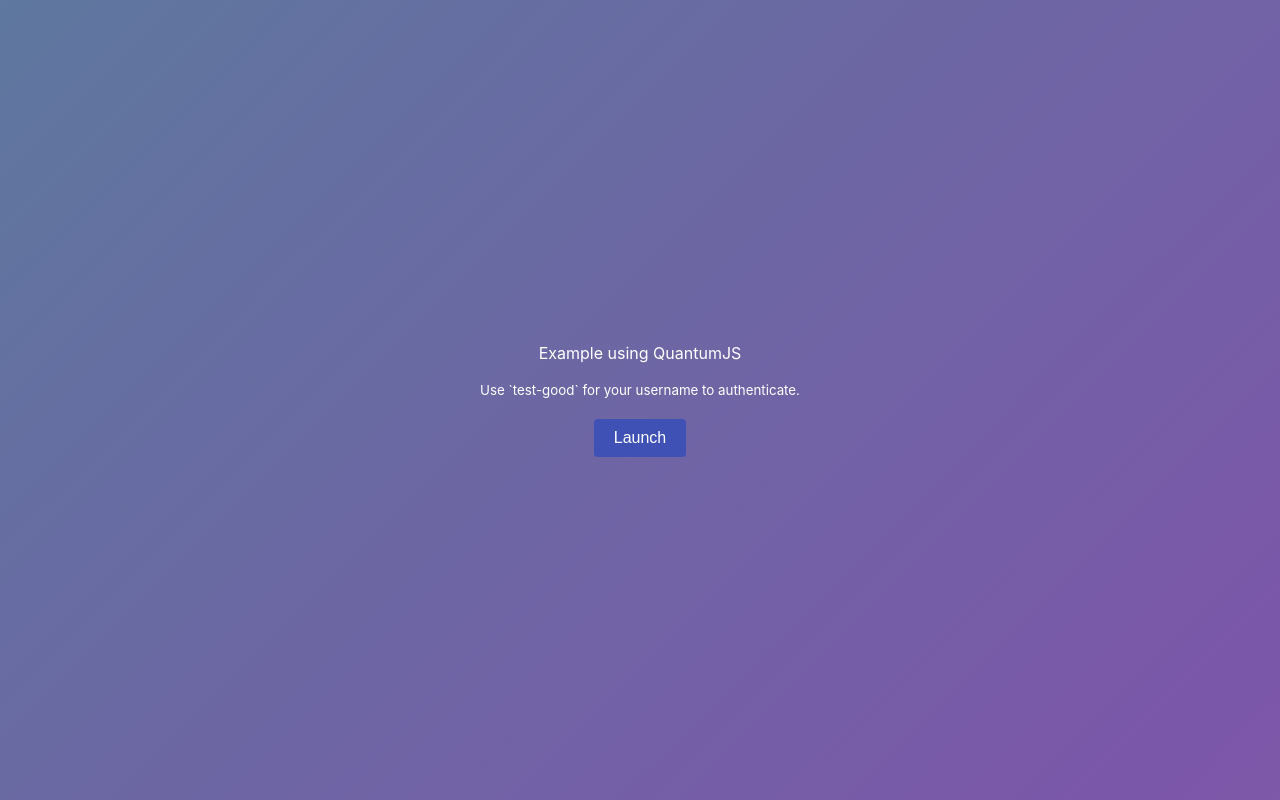
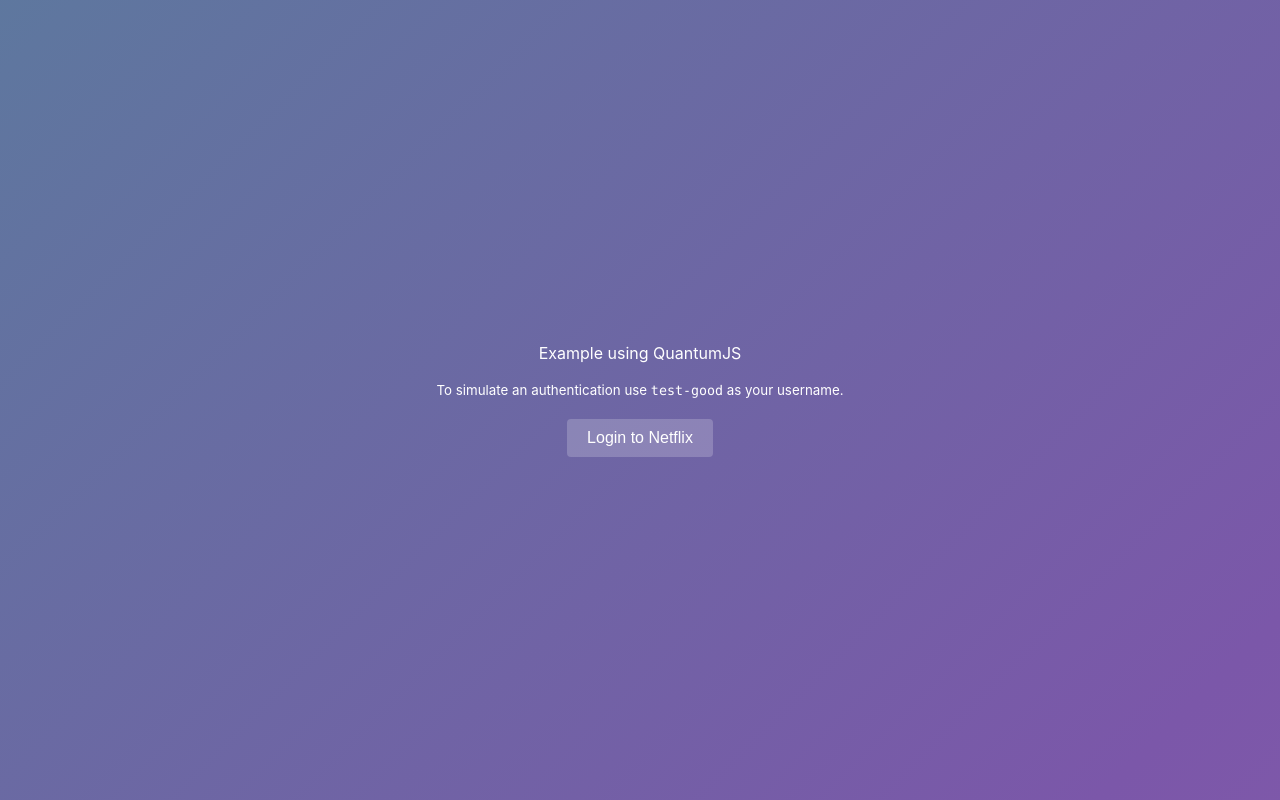
Before and after one commit to atomicfi/quantum-example, a React (Create React App) app in the folder webapp/: page / in a window 1280 px wide. Built offline with nearby package versions, Linux system fonts and the light colour scheme.

Commit message:
fix: update color and copy

```diff
--- a/webapp/src/App.tsx
+++ b/webapp/src/App.tsx
@@ -22,10 +22,13 @@
         <div className="Launch" style={launchStyle}>
           <header className="App-header">
             <p>Example using QuantumJS</p>
-            <small>Use `test-good` for your username to authenticate.</small>
+            <small>
+              To simulate an authentication use <code>test-good</code> as your
+              username.
+            </small>
           </header>
           <button onClick={launch} style={buttonStyle}>
-            Launch
+            Login to Netflix
           </button>
         </div>
       ) : (
@@ -61,7 +64,7 @@
 }
 
 const buttonStyle = {
-  backgroundColor: '#3f51b5',
+  backgroundColor: 'rgba(255, 255, 255, 0.2)',
   color: 'white',
   padding: '10px 20px',
   border: 'none',
```
